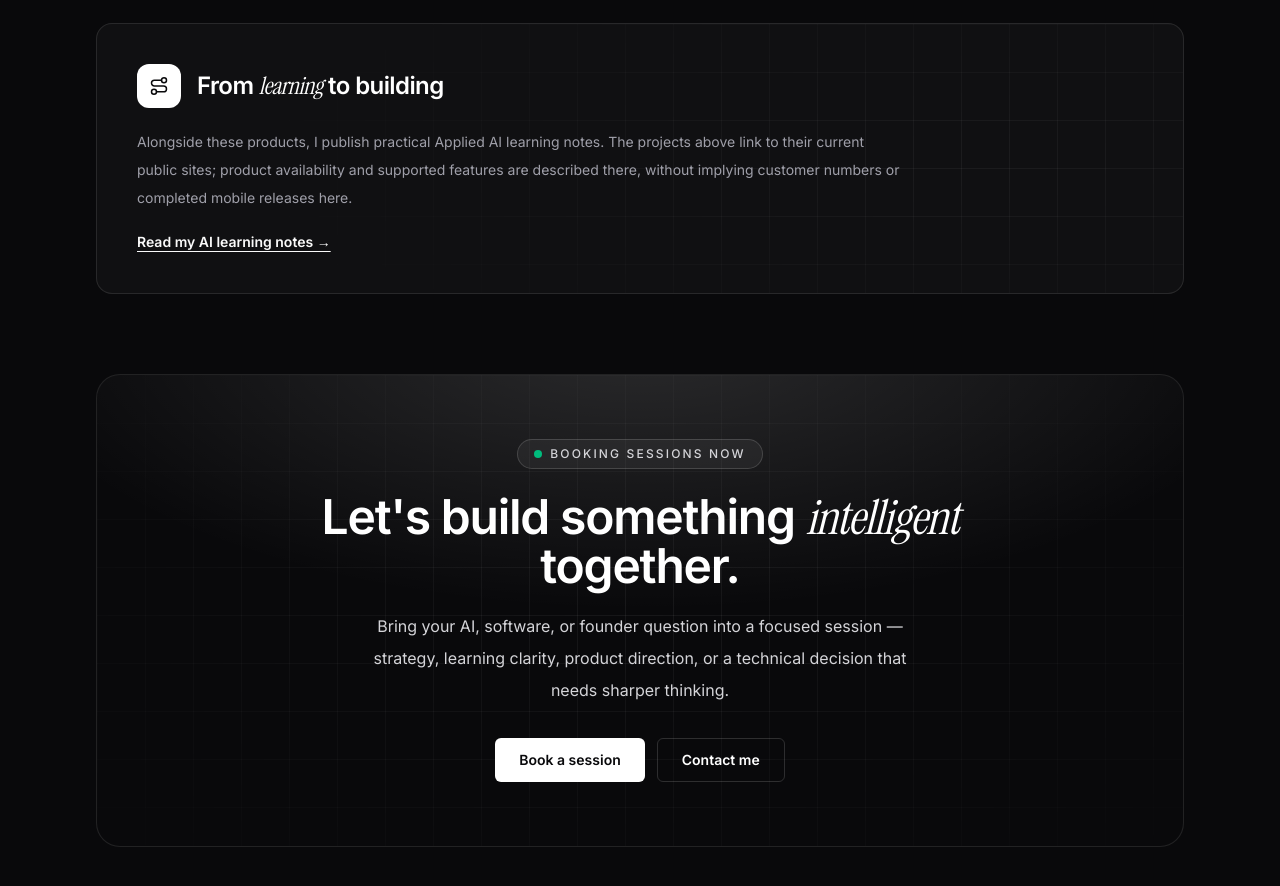
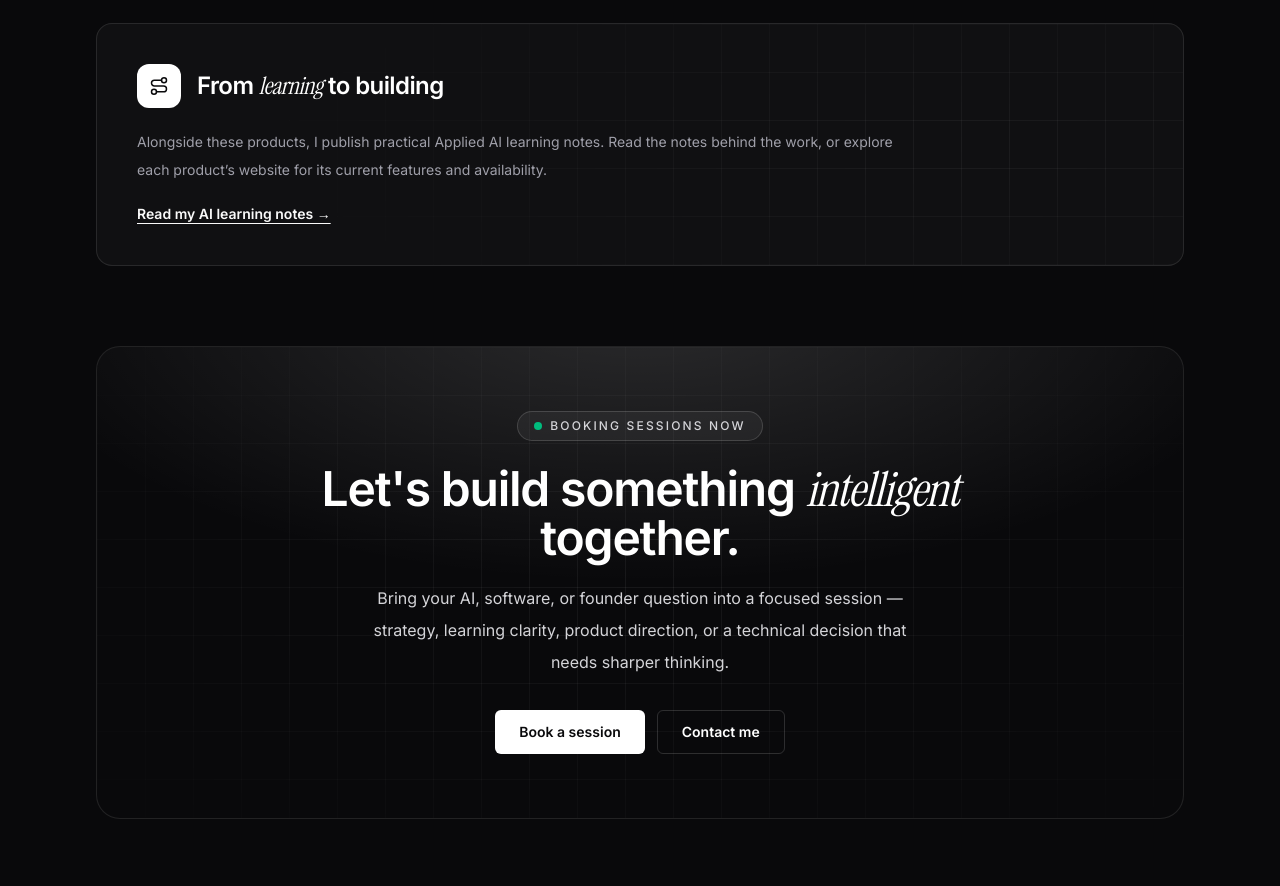
Before and after one commit to JamshaidAmjad/JamshaidAmjad, a Next.js app: page /projects in a window 1280 px wide. Shown: the part 1280-2166 px from the top of the page. Built offline with nearby package versions, Linux system fonts and the light colour scheme; no server answers.

Commit message:
Keep portfolio learning section visitor-focused

```diff
--- a/src/app/projects/page.tsx
+++ b/src/app/projects/page.tsx
@@ -55,9 +55,8 @@ export default function ProjectsPage() {
               </div>
               <p className="mt-5 text-sm leading-7 text-zinc-600 dark:text-zinc-400">
                 Alongside these products, I publish practical Applied AI learning notes.
-                The projects above link to their current public sites; product availability
-                and supported features are described there, without implying customer numbers
-                or completed mobile releases here.
+                Read the notes behind the work, or explore each product’s website for its
+                current features and availability.
               </p>
               <a href="/ai-articles" className="mt-5 inline-block text-sm font-semibold underline underline-offset-4">Read my AI learning notes →</a>
             </div>
```
